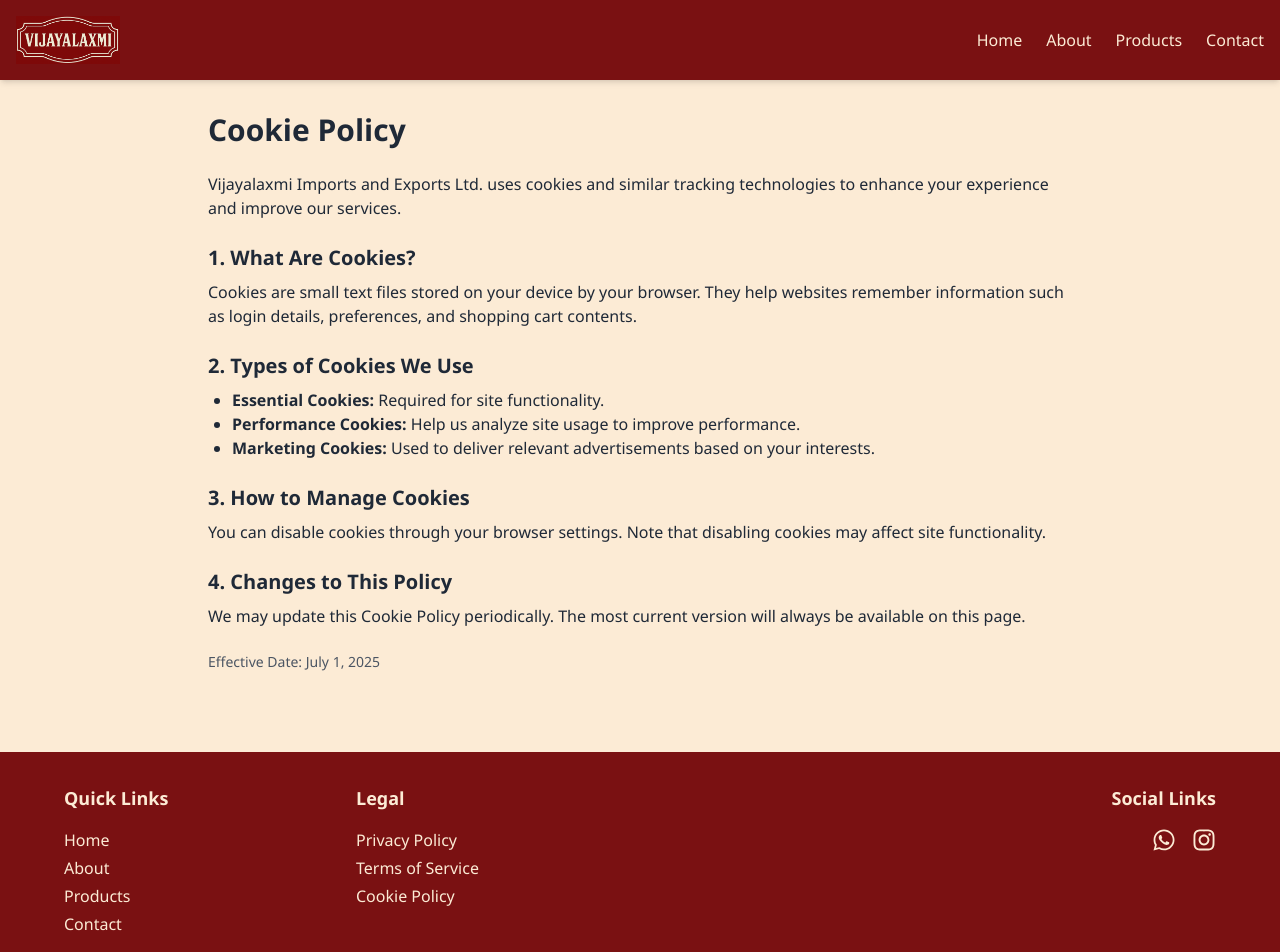
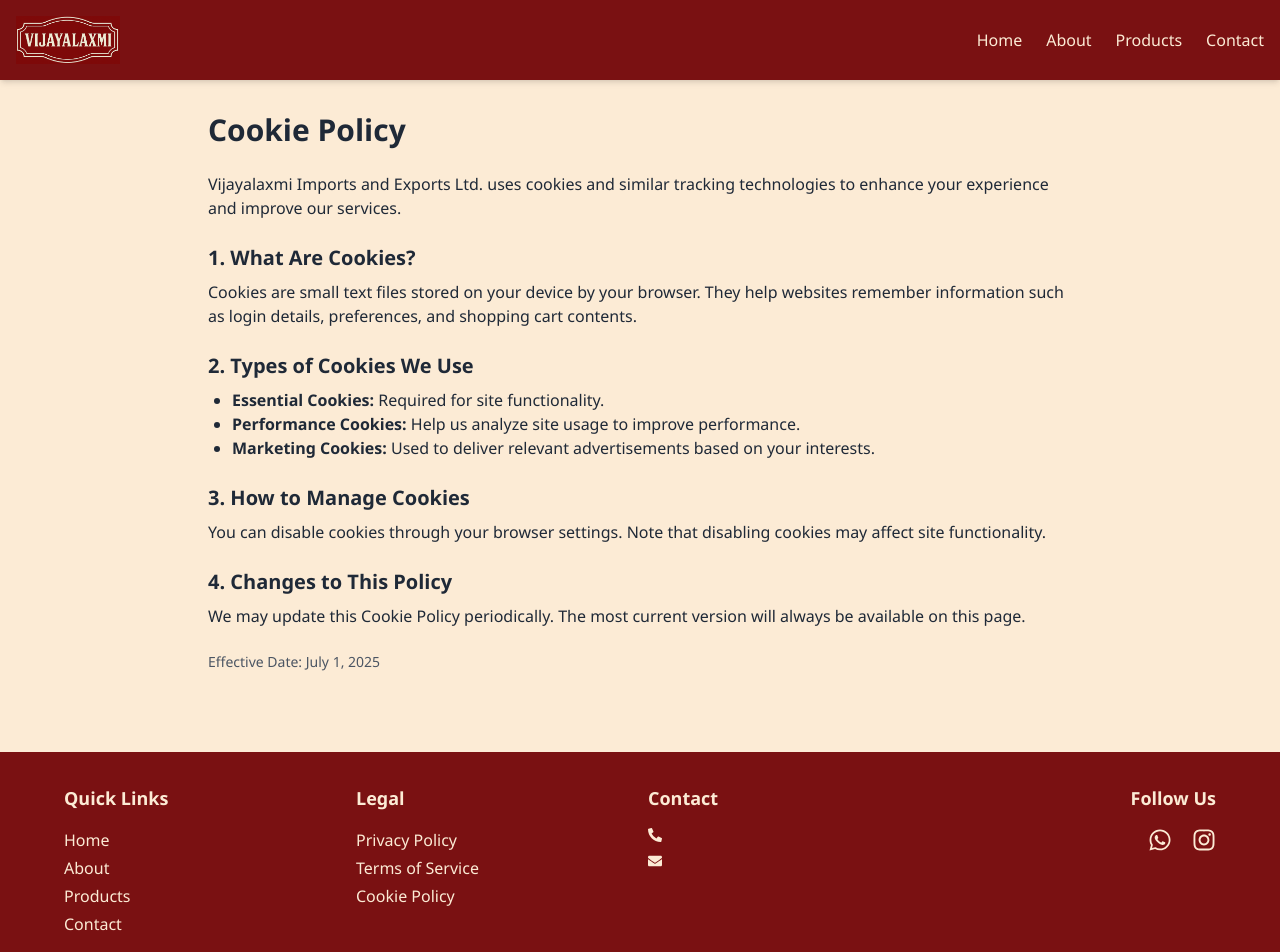
Before and after one commit to Akhilkumarnamsani/vijayalaxmi, a React (Create React App) app: page /cookie-policy in a window 1280 px wide. Shown: the top 952 px of the page. Built offline with nearby package versions, Linux system fonts and the light colour scheme.

Commit message:
updates to footer

```diff
--- a/src/components/Footer.js
+++ b/src/components/Footer.js
@@ -1,21 +1,21 @@
- import { Link } from "react-router-dom";
-import { FaWhatsapp, FaInstagram } from "react-icons/fa";
+import { Link } from "react-router-dom";
+import { FaWhatsapp, FaInstagram, FaPhoneAlt, FaEnvelope } from "react-icons/fa";
 
 export default function Footer() {
   return (
     <footer className="bg-brand text-cream px-4 pt-8 pb-4 mt-12">
       <div className="max-w-6xl mx-auto">
 
-        {/* Headlines row */}
-        <div className="grid grid-cols-3 md:grid-cols-4 gap-4 mb-4 text-center md:text-left">
+        {/* Section Titles */}
+        <div className="grid grid-cols-1 sm:grid-cols-2 md:grid-cols-4 gap-4 mb-4 text-center md:text-left">
           <h4 className="text-lg font-semibold">Quick Links</h4>
           <h4 className="text-lg font-semibold">Legal</h4>
-          <div></div> {/* Empty column */}
-          <h4 className="text-lg font-semibold text-right">Social Links</h4>
+          <h4 className="text-lg font-semibold">Contact</h4>
+          <h4 className="text-lg font-semibold md:text-right text-center">Follow Us</h4>
         </div>
 
-        {/* Content row */}
-        <div className="grid grid-cols-3 md:grid-cols-4 gap-4 text-center md:text-left mb-6">
+        {/* Content Grid */}
+        <div className="grid grid-cols-1 sm:grid-cols-2 md:grid-cols-4 gap-4 text-center md:text-left mb-6">
           {/* Quick Links */}
           <div>
             <ul className="space-y-1">
@@ -32,21 +32,33 @@ export default function Footer() {
               <li><Link to="/privacy-policy" className="hover:underline">Privacy Policy</Link></li>
               <li><Link to="/terms-of-service" className="hover:underline">Terms of Service</Link></li>
               <li><Link to="/cookie-policy" className="hover:underline">Cookie Policy</Link></li>
-
             </ul>
           </div>
 
-          {/* Empty column */}
-          <div></div>
+          {/* Contact Info */}
+          <div className="space-y-3 text-sm">
+            <a
+              href="tel:+447424008212"
+              className="flex items-center justify-center md:justify-start gap-2 hover:text-amber-300 transition-all duration-200"
+            >
+              <FaPhoneAlt />
+            </a>
+            <a
+              href="mailto:info@vijayalaxmiltd.com"
+              className="flex items-center justify-center md:justify-start gap-2 hover:text-amber-300 transition-all duration-200"
+            >
+              <FaEnvelope />
+            </a>
+          </div>
 
-          {/* Social Links */}
-          <div className="flex justify-center md:justify-end space-x-4 text-2xl">
+          {/* Social Icons */}
+          <div className="flex justify-center md:justify-end space-x-5 text-2xl">
             <a
               href="https://wa.me/447424008212"
               aria-label="WhatsApp"
               target="_blank"
               rel="noopener noreferrer"
-              className="hover:text-amber-300"
+              className="transition transform hover:text-amber-300 hover:scale-110 duration-300"
             >
               <FaWhatsapp />
             </a>
@@ -55,14 +67,14 @@ export default function Footer() {
               aria-label="Instagram"
               target="_blank"
               rel="noopener noreferrer"
-              className="hover:text-amber-300"
+              className="transition transform hover:text-amber-300 hover:scale-110 duration-300"
             >
               <FaInstagram />
             </a>
           </div>
         </div>
 
-        {/* Copyright */}
+        {/* Footer Bottom */}
         <div className="mt-6 text-center text-sm">
           &copy; 2025 Vijayalaxmi Imports and Exports Ltd. All rights reserved.
         </div>
```
